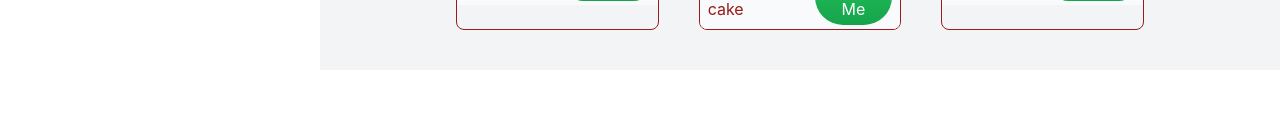
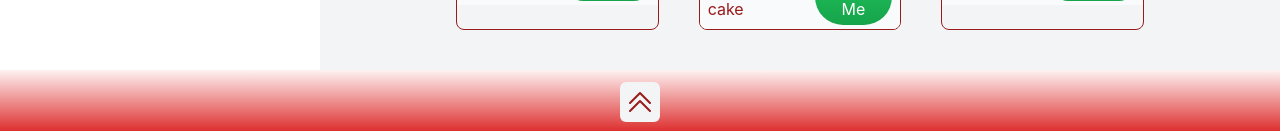
Before and after one commit to danaTealbook/restaurant-website, a React (Create React App) app: page / in a window 1280 px wide. Shown: the part 1849-1980 px from the top of the page. Before the commit the page ends 1919 px from the top, so only its background shows below. Built offline with nearby package versions, Linux system fonts and the light colour scheme.

Commit message:
Added footer, fixed items hovering issue

```diff
--- a/src/App.js
+++ b/src/App.js
@@ -3,6 +3,7 @@ import Header from "./components/Header";
 import Menu from "./components/Menu";
 import Cart from "./components/Cart";
 import Main from "./components/Main";
+import Footer from "./components/Footer";
 
 function App() {
   const [cart, setCart] = useState([]);
@@ -17,6 +18,8 @@ function App() {
         <Menu setCart={setCart} />
         <Cart cart={cart} setCart={setCart} />
       </div>
+
+      <Footer />
     </div>
   );
 }
--- a/src/components/Cart.js
+++ b/src/components/Cart.js
@@ -21,7 +21,10 @@ function Cart({ cart, setCart }) {
   };
 
   return (
-    <section id="cart" className="col-span-4 order-2 sm:col-span-1 sm:order-1">
+    <section
+      id="cart"
+      className="col-span-4 order-2 sm:col-span-1 sm:order-1 mb-6"
+    >
       <div className="flex flex-col p-4">
         <div className="text-center mt-4 mb-2 font-bold text-xl">Cart</div>
         {cart.map((c, index) => (
--- /dev/null
+++ b/src/components/Footer.js
@@ -0,0 +1,31 @@
+function Footer() {
+  return (
+    <div className="flex justify-center items-center w-full h-16 bg-gradient-to-b from-red-50 to-red-600">
+      <button className="bg-gray-100  rounded-md h-10 w-10 flex justify-center items-center hover:shadow-md hover:bg-red-100">
+        <a href="#">
+          <svg
+            xmlns="http://www.w3.org/2000/svg"
+            fill="none"
+            viewBox="0 0 24 24"
+            strokeWidth={1.5}
+            stroke="currentColor"
+            className="size-8 text-red-800"
+          >
+            <path
+              strokeLinecap="round"
+              strokeLinejoin="round"
+              d="m4.5 18.75 7.5-7.5 7.5 7.5"
+            />
+            <path
+              strokeLinecap="round"
+              strokeLinejoin="round"
+              d="m4.5 12.75 7.5-7.5 7.5 7.5"
+            />
+          </svg>
+        </a>
+      </button>
+    </div>
+  );
+}
+
+export default Footer;
--- a/src/components/Menu.js
+++ b/src/components/Menu.js
@@ -78,7 +78,6 @@ function Menu({ setCart }) {
       id="menu"
       className="col-span-4 order-1 sm:col-span-3 sm:order-2 bg-gray-100 m-0 px-4 lg:px-24"
     >
-      {/* <h1 className="text-center py-8 font-bold text-xl animate-glow">Menu</h1> */}
       <div className="flex justify-center pt-4">
         <img
           className="w-44"
@@ -104,7 +103,7 @@ function Menu({ setCart }) {
         {menuItems.map((food) => (
           <div
             key={food.name}
-            className="relative border rounded-lg border-red-800 overflow-hidden transform hover:scale-105 hover:shadow-lg transition ease-in-out duration-500"
+            className="relative border rounded-lg border-red-800 overflow-hidden transform sm:hover:scale-105 hover:shadow-lg transition ease-in-out duration-500"
           >
             <img
               className="w-full h-48 sm:h-56 object-cover"
```
